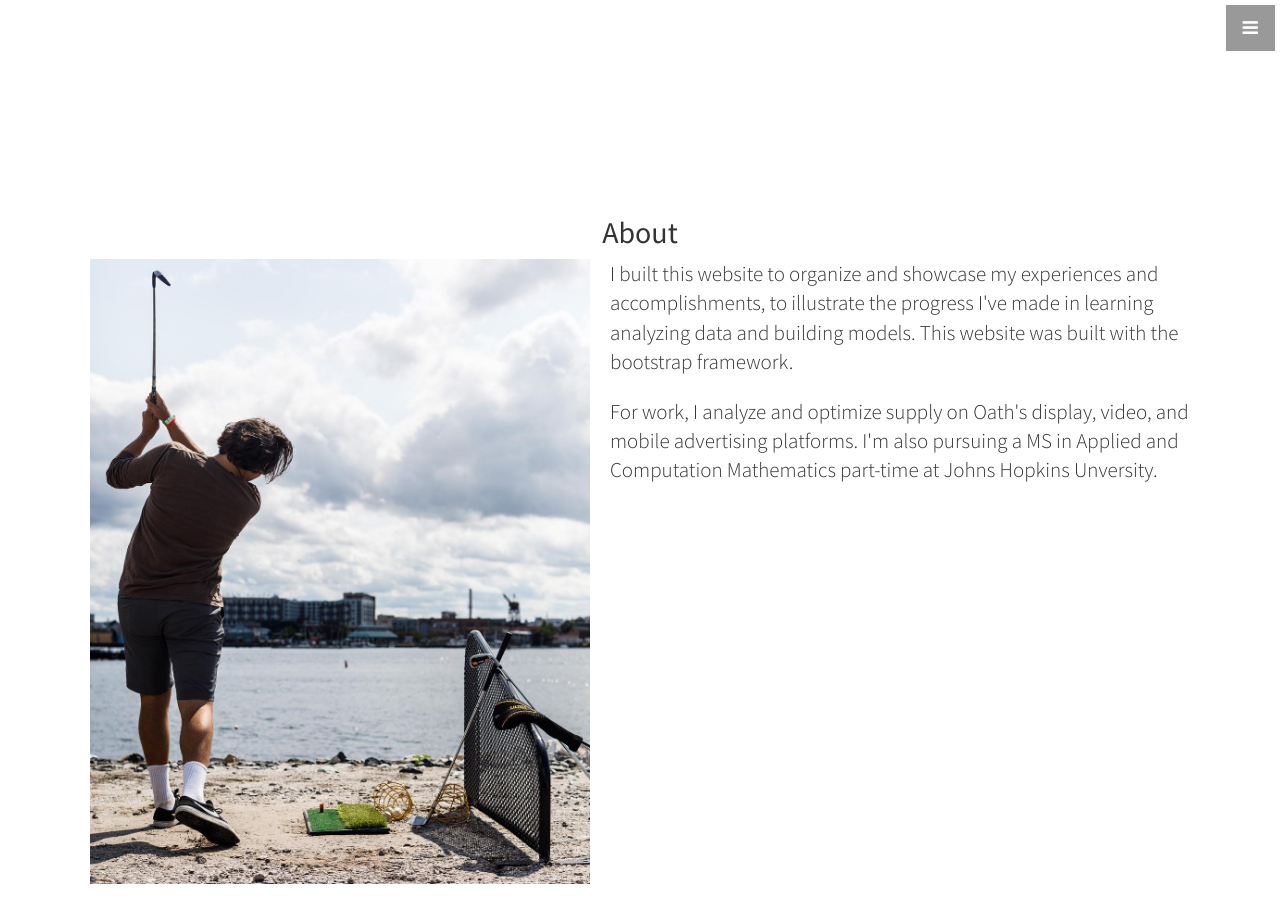
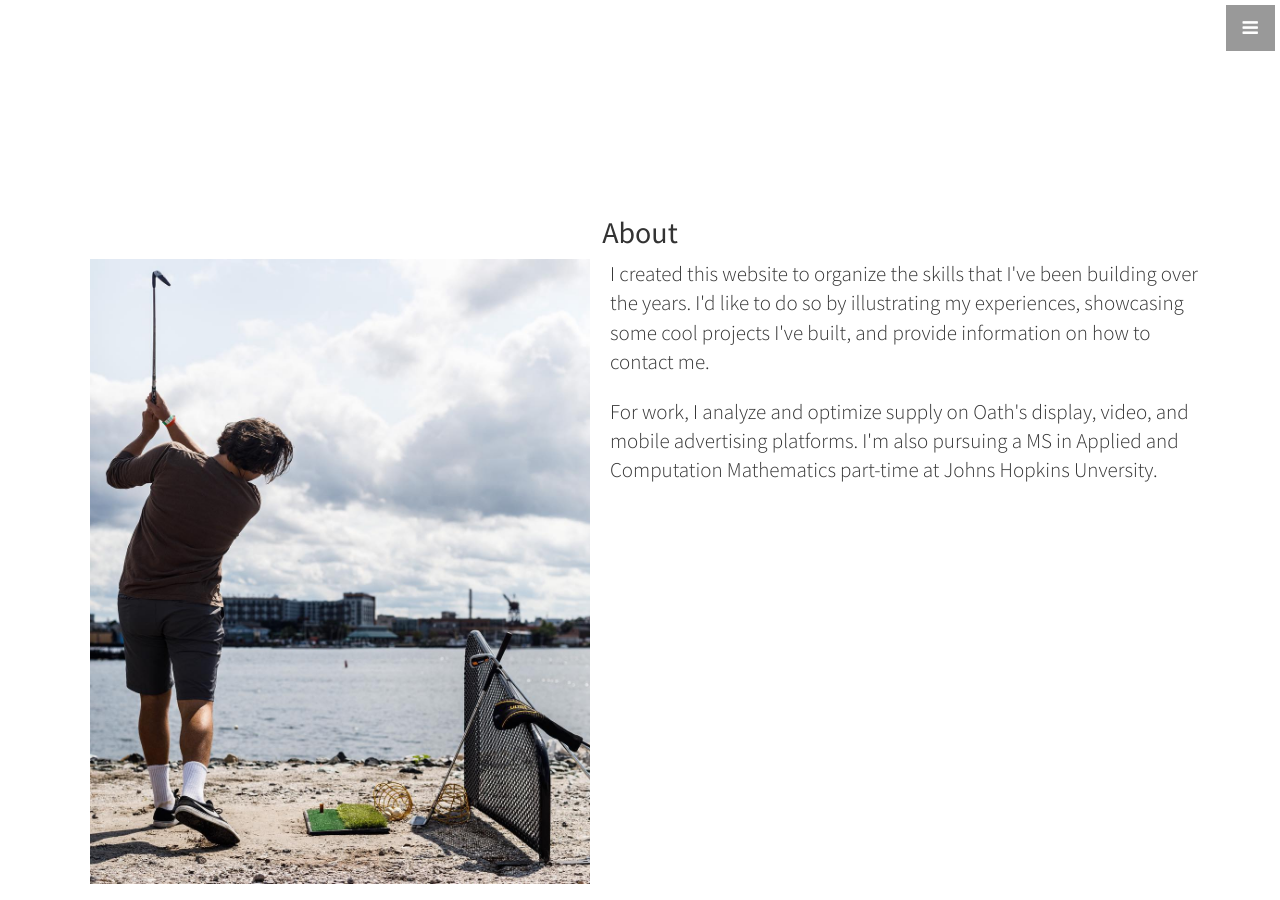
Before and after one commit to healyt22/healyt22.github.io, a Jekyll site: the page built from index.html, in a window 1280 px wide and 900 px high, scrolled down 954 px. Built offline with Jekyll 4.4.1, drawn with Linux system fonts in a browser that asks for light colours.

Commit message:
messin with stuff

```diff
--- a/_includes/about.html
+++ b/_includes/about.html
@@ -4,7 +4,7 @@
       <div class="col-lg-12 text-center">
         <h2>About</h2>
         <p style="float: left;"><img src="../img/golf.jpg" style="max-width: 500px" hspace="20"></p>
-        <p class="lead text-left">I built this website to organize and showcase my experiences and accomplishments, to illustrate the progress I've made in learning analyzing data and building models. This website was built with the bootstrap framework.</p>
+        <p class="lead text-left">I created this website to organize the skills that I've been building over the years. I'd like to do so by illustrating my experiences, showcasing some cool projects I've built, and provide information on how to contact me.</p>
         <p class="lead text-left">For work, I analyze and optimize supply on Oath's display, video, and mobile advertising platforms. I'm also pursuing a MS in Applied and Computation Mathematics part-time at Johns Hopkins Unversity.</p>
       </div>
     </div>
```
